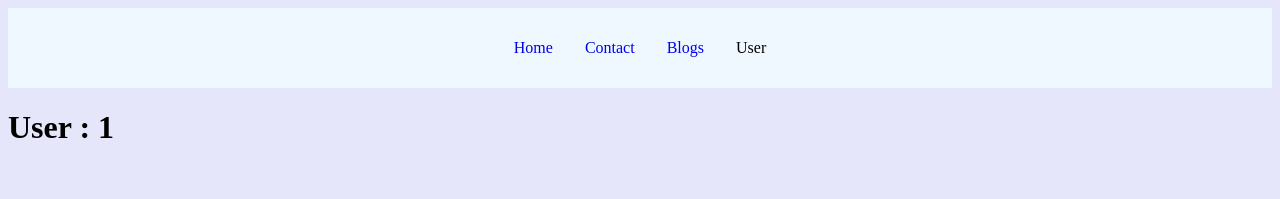
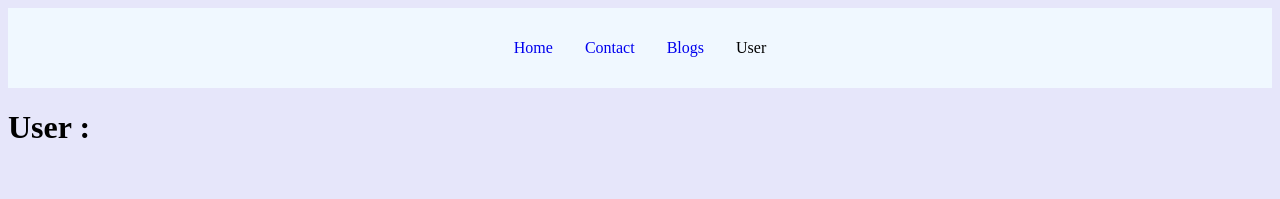
Before and after one commit to nymul-islam-moon/react-anisul-islam, a React (Create React App) app: page /user/1 in a window 1280 px wide. Shown: the top 199 px of the page. Built offline with nearby package versions, Linux system fonts and the light colour scheme.

Commit message:
Class 62
Query Parameter

```diff
--- a/src/pages/User.js
+++ b/src/pages/User.js
@@ -1,11 +1,14 @@
 import React from "react";
-import {useParams} from "react-router-dom";
+import { useParams, useSearchParams } from "react-router-dom";
 
 const User = () => {
    const { userId } = useParams();
+   const [ searchParams, setSearchParams ] = useSearchParams();
+   // console.log( searchParams.get("id") );
     return (
         <div>
-            <h1>User : {userId}</h1>
+            <h1>User : </h1>
+            <h3>{ searchParams.get("id") }</h3>
         </div>
     );
 };
```
